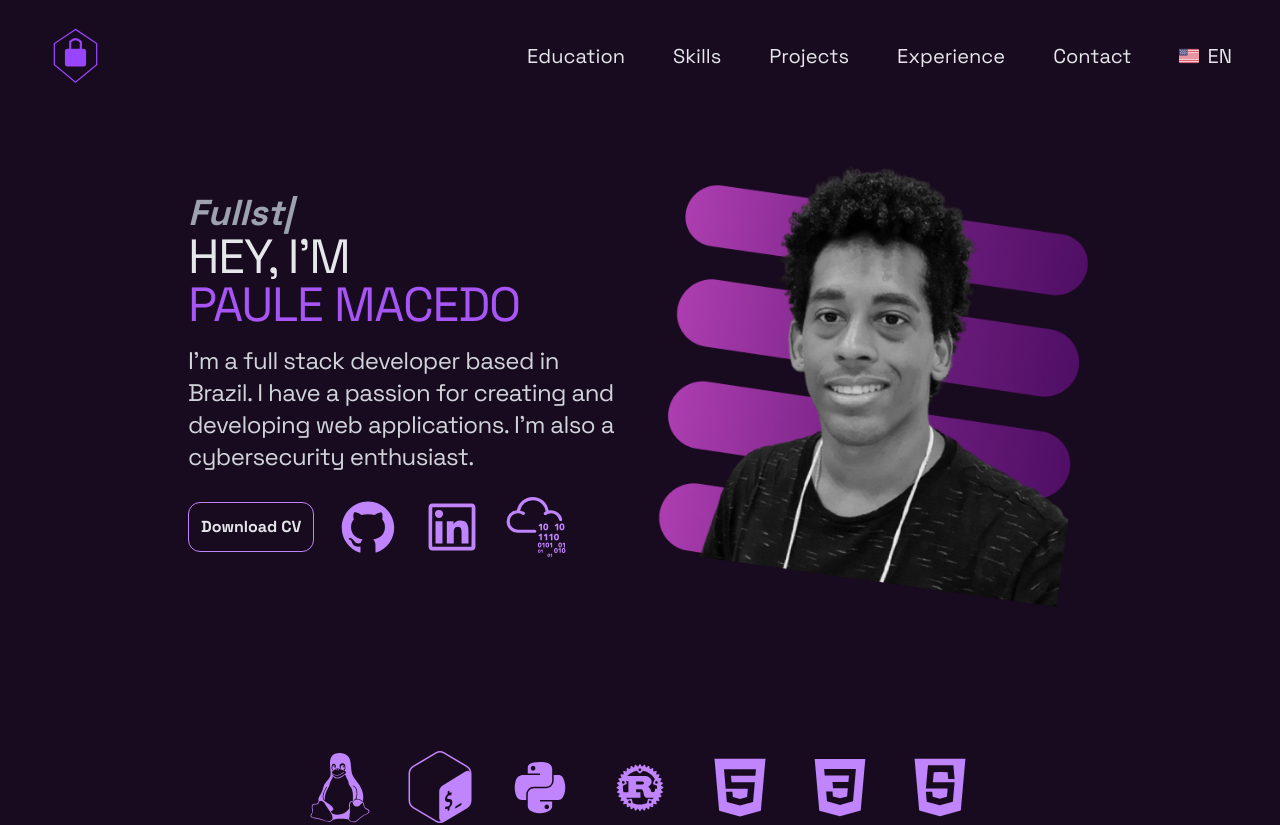
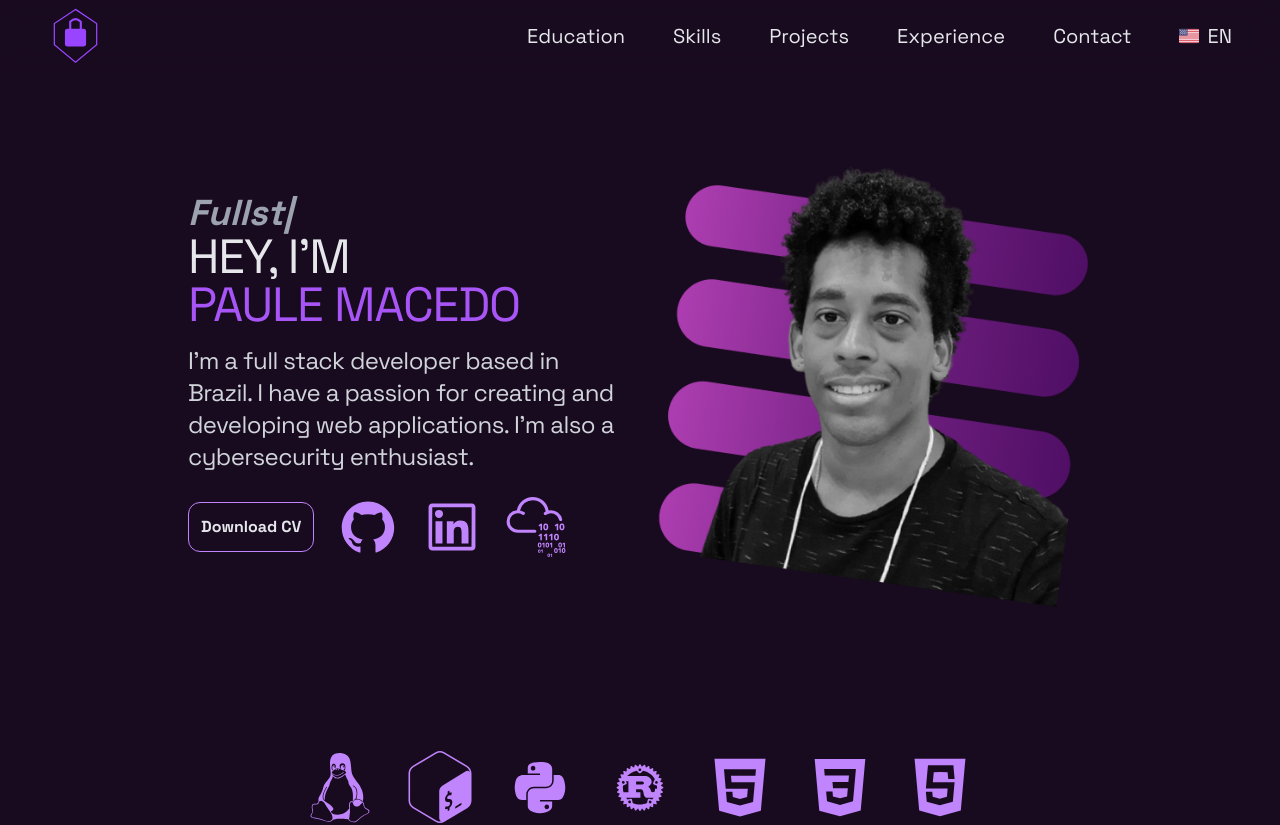
Before and after one commit to paulemacedo/Portifolio, a React (Vite) app: page / in a window 1280 px wide. Shown: the top 825 px of the page. Built offline with nearby package versions, Linux system fonts and the light colour scheme.

Commit message:
fix: adjust Navbar component height for improved layout

```diff
--- a/src/components/Navbar.jsx
+++ b/src/components/Navbar.jsx
@@ -46,8 +46,8 @@ const Navbar = () => {
  };
 
  return (
-  <div className='fixed top-0 left-0 w-full bg-opacity-70 backdrop-blur-md z-50 py-4'>
-     <div className='max-w-[1300px] mx-auto flex justify-between text-gray-200 text-xl items-center px-12 h-20'>
+  <div className='fixed top-0 left-0 w-full bg-opacity-70 backdrop-blur-md z-10 py-4'>
+     <div className='max-w-[1300px] mx-auto flex justify-between text-gray-200 text-xl items-center px-12 h-10'>
        <a href='#'>
          <img src={Logo} alt="logo" className='w-14 h-14' />
        </a>
```
